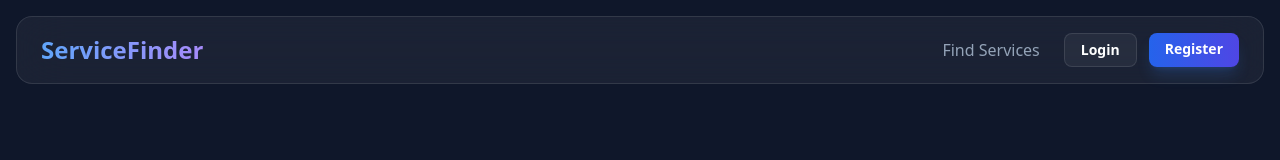
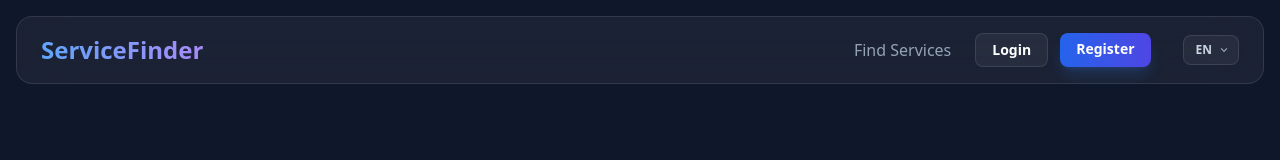
Before and after one commit to melorita/Local-Service-finder, a React (Vite) app in the folder frontend/: page / in a window 1280 px wide. Shown: the top 160 px of the page. Built offline with nearby package versions, Linux system fonts and the light colour scheme; no server answers.

Commit message:
language toggle

```diff
--- a/frontend/src/components/Navbar.jsx
+++ b/frontend/src/components/Navbar.jsx
@@ -3,6 +3,9 @@
 import { User, LogOut } from 'lucide-react';
 
 const Navbar = ({ user, onLogout }) => {
+    const [langOpen, setLangOpen] = React.useState(false);
+    const [lang, setLang] = React.useState('EN');
+
     return (
         <nav className="glass-panel mx-4 mt-4 px-6 py-4 flex justify-between items-center sticky top-4 z-50">
             <Link
@@ -52,6 +55,33 @@
                         <Link to="/register" className="btn-primary py-1.5 px-4 text-sm">Register</Link>
                     </div>
                 )}
+
+                {/* Language Switcher (UI Only) */}
+                <div className="relative ml-2">
+                    <button
+                        onClick={() => setLangOpen(!langOpen)}
+                        className="flex items-center gap-1.5 bg-white/5 border border-white/10 hover:border-white/20 text-slate-300 text-xs font-bold rounded-lg focus:ring-2 focus:ring-blue-500/50 py-1.5 pl-3 pr-2 outline-none transition-colors"
+                    >
+                        {lang}
+                        <svg className="fill-current h-3 w-3 text-slate-400" xmlns="http://www.w3.org/2000/svg" viewBox="0 0 20 20"><path d="M9.293 12.95l.707.707L15.657 8l-1.414-1.414L10 10.828 5.757 6.586 4.343 8z"/></svg>
+                    </button>
+                    {langOpen && (
+                        <div className="absolute right-0 mt-2 w-16 bg-slate-800 border border-white/10 rounded-lg shadow-xl overflow-hidden z-50">
+                            <button
+                                onClick={() => { setLang('EN'); setLangOpen(false); }}
+                                className="block w-full text-left px-3 py-2 text-xs font-bold text-slate-300 hover:bg-slate-700 hover:text-white transition-colors"
+                            >
+                                EN
+                            </button>
+                            <button
+                                onClick={() => { setLang('አማ'); setLangOpen(false); }}
+                                className="block w-full text-left px-3 py-2 text-xs font-bold text-slate-300 hover:bg-slate-700 hover:text-white transition-colors"
+                            >
+                                አማ
+                            </button>
+                        </div>
+                    )}
+                </div>
             </div>
         </nav>
     );
```
